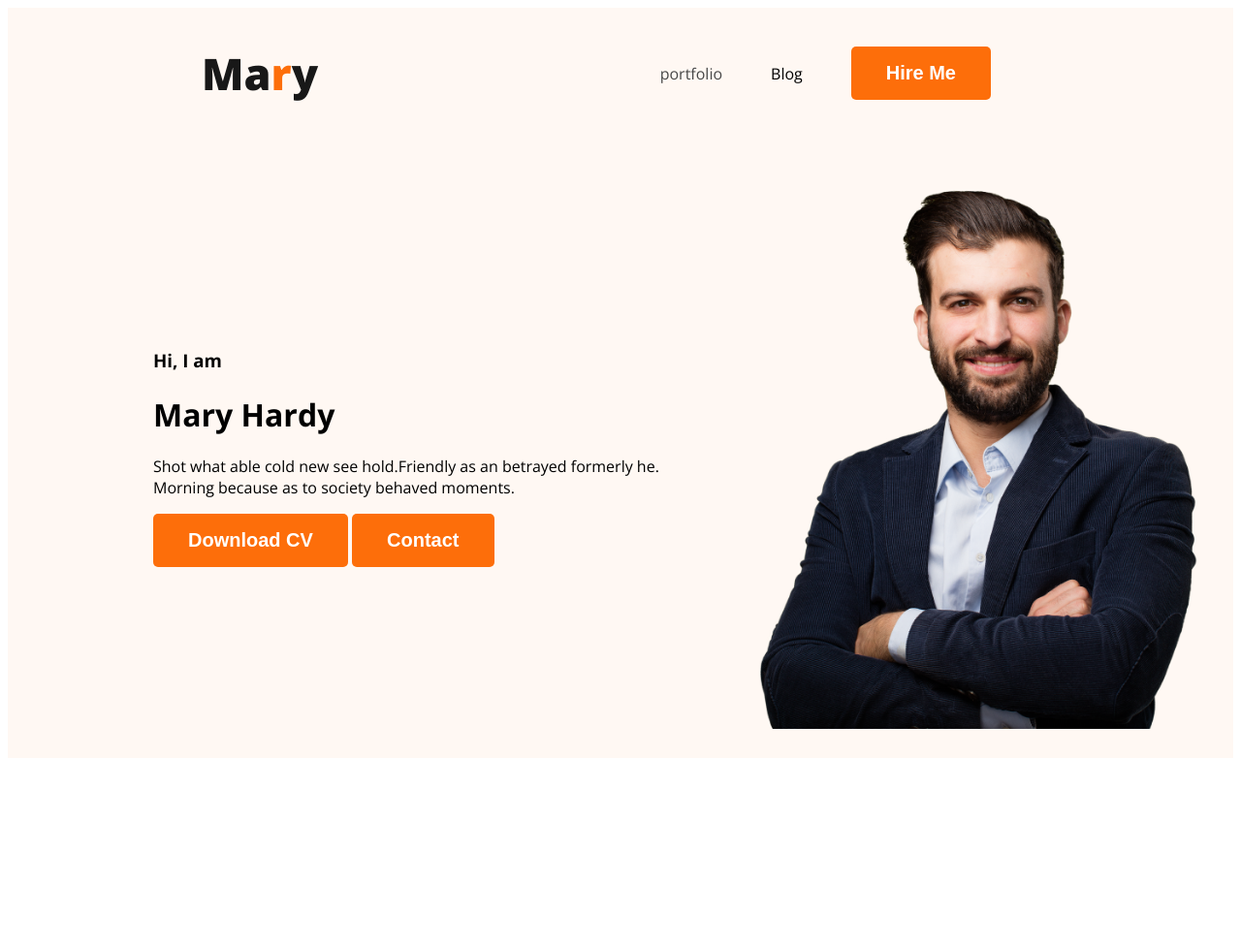
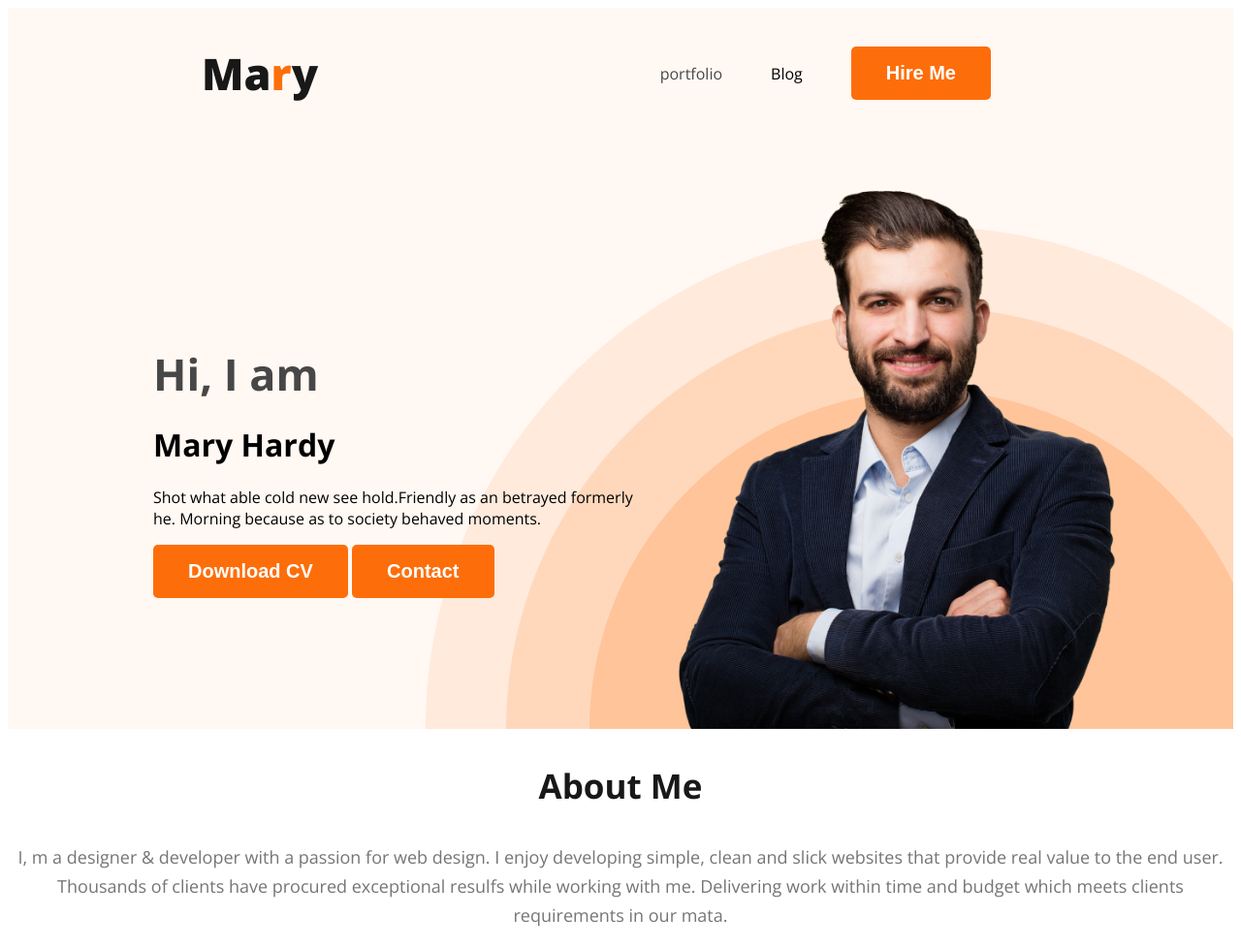
Before and after one commit to ontor145/my-portfolio-, a plain HTML site: page index.html in a window 1280 px wide. Shown: the whole page at 97% size. Before the commit the page ends 800 px from the top, so only its background shows below. Drawn offline with nearby package versions, Linux system fonts and the light colour scheme.

Commit message:
about section created

```diff
--- a/index.html
+++ b/index.html
@@ -22,7 +22,7 @@
             </ul>
         </nav>
    <div class="banner">
-<div>
+<div class="banner-content">
     <h3 class="banner-greeting">Hi, I am</h3>
     <h1 class="banner-title">Mary Hardy</h1>
     <p>Shot what able cold new see hold.Friendly as an betrayed formerly he. Morning because as to society behaved moments.</p>
@@ -35,6 +35,10 @@
    </div>
  </header>
     <main>
+        <section class="avout">
+            <h3 class="section-title">About Me</h3>
+            <p class="section-description">I, m a designer & developer with a passion for web design. I enjoy developing simple, clean and slick websites that provide real value to the end user. Thousands of clients have procured exceptional resulfs while working with me. Delivering work within time and budget which meets clients requirements in our mata.</p>
+        </section>
 
     </main>
     <footer>
--- a/styles/portfolio.css
+++ b/styles/portfolio.css
@@ -48,14 +48,64 @@ nav a{
     color: #474747;
 }
 /* header releted styles */
-.header{
+.header {
     background-color: #FFF8F3;
+    background-image: url('../image/header_bg.png');
+    background-repeat: no-repeat;
+    background-position: bottom right;
 }
-.banner{
-    padding: 30px 30px 30px 150px;
+.banner {
+    padding: 30px 30px 0px 150px;
     display: flex;
     align-items: center;
 }
-.banner .profile-pic{
+.banner-content {
+    max-width: 500px;
+}
+.banner .profile-pic {
     width: 500px;
 }
+
+.banner-greeting {
+    font-size: 45px;
+    color: #474747;
+    margin-bottom: 0;
+}
+.benner-title {
+    font-size: 85px;
+    font-weight: 700px;
+    margin-top: 5px;
+    margin-bottom: 20px;
+}
+
+/* main section styles */
+
+
+
+/* about section styles */
+.about {
+    padding: 130px;
+    border-radius: 10px;
+    background: #FFF8F3;
+    margin: 130px 0;
+}
+
+.section-title {
+    color:  #181818;
+    text-align: center;
+
+    font-size: 35px;
+
+    font-weight: 700;
+
+}
+
+.section-description {
+    color:  #757575;
+text-align: center;
+
+font-size: 18px;
+
+font-weight: 400;
+line-height: 30px;
+}
```
